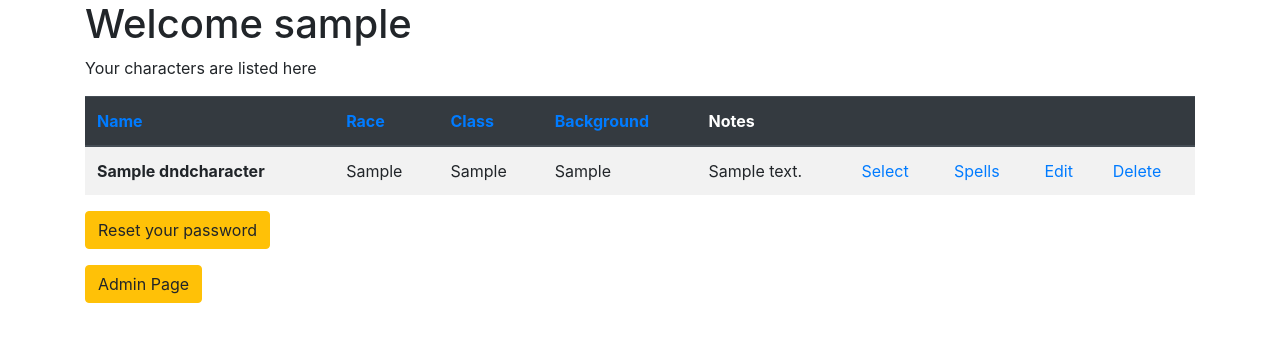
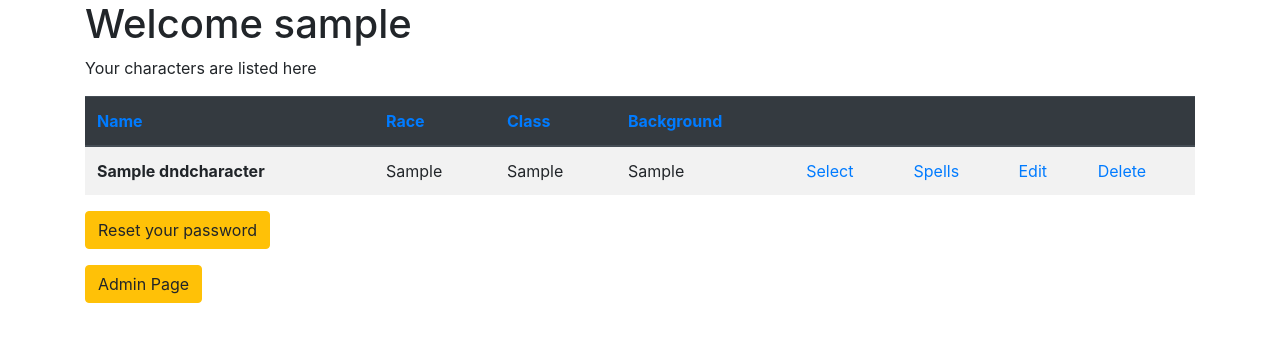
Before and after one commit to ShamefulOdin31/dnds.rocks, a PHP site: page /account.php?id=1&type=name in a window 1280 px wide. Shown: the part 32-374 px from the top of the page. Run offline with PHP 8.4, Linux system fonts and the light colour scheme; the visitor is signed in with stand-in values (Sample User, id 1); tables that the repository leaves empty or names only in its code hold one stand-in row (values such as "Sample post"); data that the repository does not hold is empty.

Commit message:
removed notes

```diff
--- a/account.php
+++ b/account.php
@@ -96,7 +96,6 @@
                 <th scope="col"><a href="account.php?id=2&type=race">Race</a></th>
                 <th scope="col"><a href="account.php?id=3&type=class">Class</a></th>
                 <th scope="col"><a href="account.php?id=4&type=background">Background</a></th>
-                <th scope="col">Notes</th>
                 <th scope="col"></th>
                 <th scope="col"></th>
                 <th scope="col"></th>
@@ -110,7 +109,6 @@
                     <td><?= $value['race'] ?></td>
                     <td><?= $value['class'] ?></td>
                     <td><?= $value['background'] ?></td>
-                    <td><?= $value['notes'] ?></td>
                     <td><a href="select.php?characterID=<?= $value['characterID'] ?>&type=<?= str_replace(' ', '-', $value['searchBy']) ?>">Select</a></td>
                     <td><a href="spells.php?characterID=<?= $value['characterID'] ?>&type=<?= str_replace(' ', '-', $value['searchBy']) ?>">Spells</a></td>
                     <td><a href="editCharacter.php?characterID=<?= $value['characterID'] ?>&type=<?= str_replace(' ', '-', $value['searchBy']) ?>">Edit</a></td>
```
